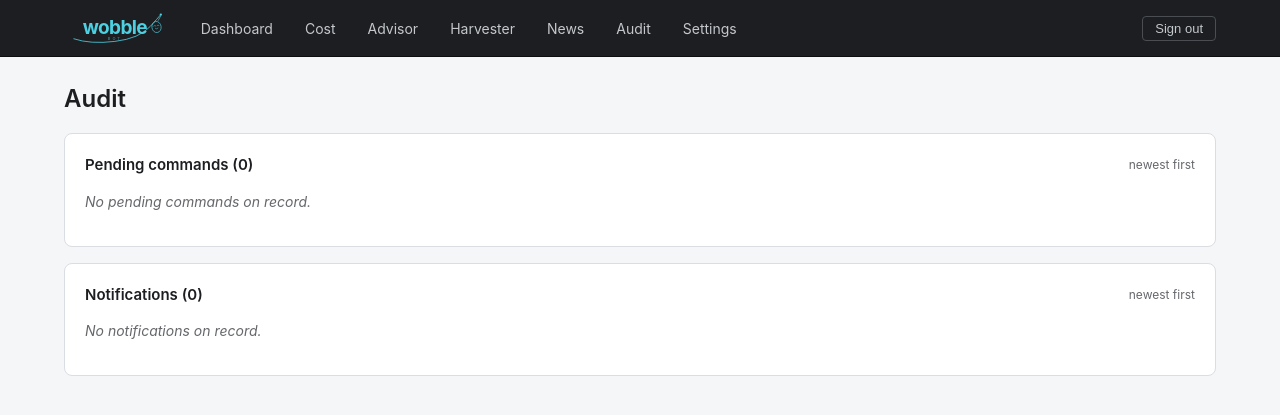
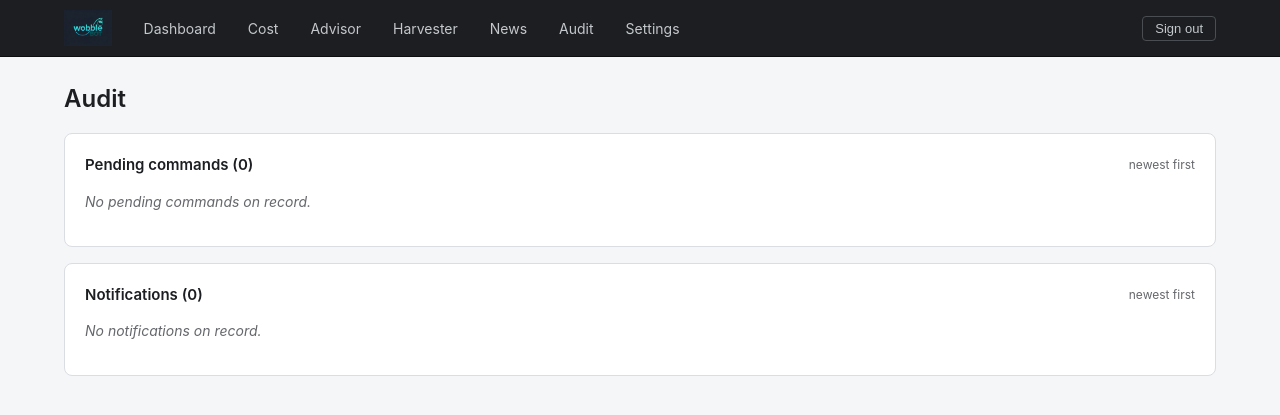
Before and after one commit to CarlDog/wobblebot, a Python web app: template src/wobblebot/web/templates/audit.html in a window 1280 px wide. Shown: the top 415 px of the page. Run offline with Jinja, Linux system fonts and the light colour scheme; the template is opened without the code that fills it, so the values that code supplies are empty.

Commit message:
Stage 8.4.E polish: WobbleBot brand mark — pivot to PNG raster
Hand-built SVG from ddaefc5 looked bad in production: Inter font
fallback to Segoe UI rendered the wordmark generically, and
sub-pixel stroke weights at 36px navbar height anti-aliased the
bot's line-art into ghosts. Replacing with the approved openart.ai
raster (image #17) directly preserves the exact design we ratified.

- wobblebot.png: 600x454 resize of the source raster (178KB), used
  as the navbar lockup via <img class="brand-mark">.
- favicon.png: 128x128 crop centered on the egg bot + antenna
  (21KB), referenced from base.html's <link rel="icon">.
- Old hand-built wobblebot.svg + favicon.svg removed; layout.html +
  base.html updated to point at the PNGs.

Trade-off accepted: raster doesn't vectorize-resize infinitely, but
file size is modest (200KB total) and the rendered output now
matches the approved design. Re-vectorize via autotrace later if
file size or pixel-perfection becomes a concern.

Soak-period polish; v1.0 boundary unchanged. All 134 web tests
pass.

Co-Authored-By: Claude Opus 4.7 (1M context) <noreply@anthropic.com>

```diff
--- a/src/wobblebot/web/templates/base.html
+++ b/src/wobblebot/web/templates/base.html
@@ -4,7 +4,7 @@
   <meta charset="utf-8">
   <meta name="viewport" content="width=device-width, initial-scale=1">
   <title>{% block title %}WobbleBot Dashboard{% endblock %}</title>
-  <link rel="icon" href="/static/favicon.svg" type="image/svg+xml">
+  <link rel="icon" href="/static/favicon.png" type="image/png">
   <link rel="stylesheet" href="/static/base.css">
   <script src="/static/htmx.min.js" defer></script>
   {% block head_extra %}{% endblock %}
--- a/src/wobblebot/web/templates/layout.html
+++ b/src/wobblebot/web/templates/layout.html
@@ -8,7 +8,7 @@
   <header class="topnav">
     <div class="topnav-inner">
       <a class="brand" href="/dashboard">
-        <img src="/static/wobblebot.svg" alt="WobbleBot" class="brand-mark">
+        <img src="/static/wobblebot.png" alt="WobbleBot" class="brand-mark">
       </a>
       <nav class="primary">
         <a href="/dashboard">Dashboard</a>
```
Also changed, not shown: src/wobblebot/web/static/favicon.png (added), src/wobblebot/web/static/favicon.svg (deleted), src/wobblebot/web/static/wobblebot.png (added), src/wobblebot/web/static/wobblebot.svg (deleted).
